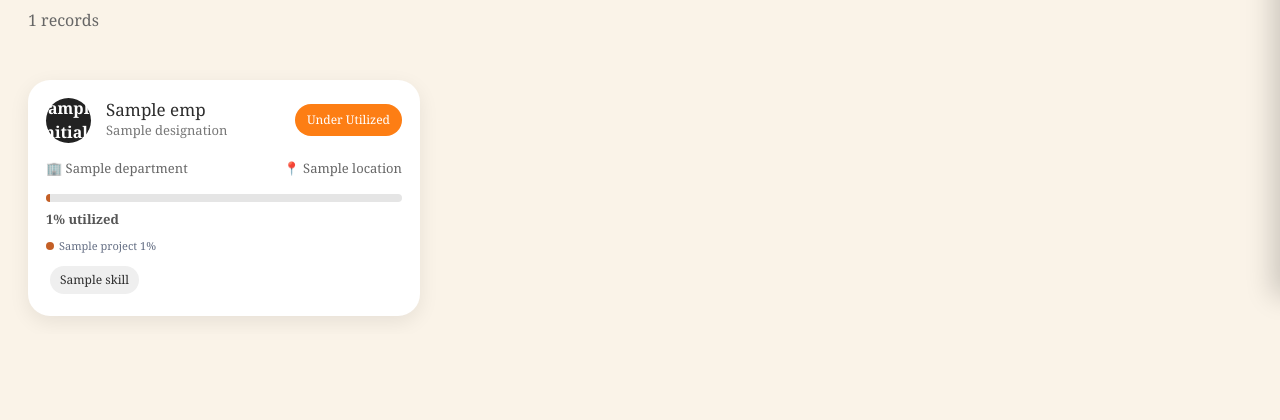
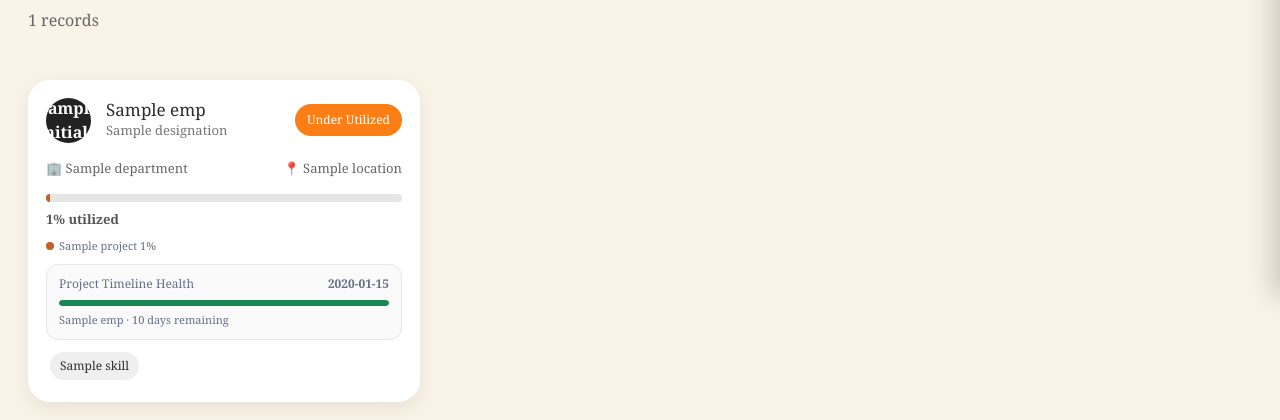
Before and after one commit to krishnaiah6/Employee360-Dashboard, a Flask app: template templates/dashboard.html in a window 1280 px wide. Shown: the part 504-924 px from the top of the page. Before the commit the page ends 822 px from the top, so only its background shows below. Run offline with Flask 3, Linux system fonts and the light colour scheme; the template is opened without the code that fills it: most values are stand-ins (such as "Sample title", 1, 10 or a date in 2020).

Commit message:
project timeline added

```diff
--- a/app.py
+++ b/app.py
@@ -26,12 +26,13 @@ def make_json_safe(rows):
     return safe_rows
 
 def get_connection():
+    """Use local MySQL by default and Railway variables when deployed."""
     return mysql.connector.connect(
-        host=os.environ.get("DB_HOST", "localhost"),
-        user=os.environ.get("DB_USER", "root"),
-        password=os.environ.get("DB_PASSWORD", "your_mysql_password"),
-        database=os.environ.get("DB_NAME", "your_database_name"),
-        port=int(os.environ.get("DB_PORT", 3306))
+        host="hayabusa.proxy.rlwy.net",
+        port="41674",
+        user="root",
+        password="qLFkWxwOkYwzENoveWwmicKqyRZIMXjk",
+        database="railway",
     )
 
 
@@ -147,27 +148,7 @@ def dashboard():
             h.ReportingManager,
 
             COALESCE(alloc.TotalAllocation, 0) AS AllocationPercentage,
-
-            GROUP_CONCAT(DISTINCT
-                CASE
-                    WHEN p.ProjectStatus = 'In Progress'
-                    THEN CONCAT(
-                        COALESCE(p.ProjectName, ''), '|',
-                        COALESCE(p.EmployeeRole, ''), '|',
-                        COALESCE(p.AllocationPercentage, 0), '|',
-                        COALESCE(p.BillableStatus, ''), '|',
-                        COALESCE(DATE_FORMAT(p.ProjectEndDate, '%Y-%m-%d'), ''), '|',
-                        COALESCE(DATEDIFF(p.ProjectEndDate, CURDATE()), 0), '|',
-                        CASE
-                            WHEN p.ProjectEndDate < CURDATE() THEN 'Completed'
-                            WHEN DATEDIFF(p.ProjectEndDate, CURDATE()) <= 15 THEN 'Ending Soon'
-                            WHEN DATEDIFF(p.ProjectEndDate, CURDATE()) <= 30 THEN 'Attention'
-                            ELSE 'Healthy'
-                        END
-                    )
-                END
-                SEPARATOR ';;'
-            ) AS ActiveProjects,
+            NULL AS ActiveProjects,
 
             GROUP_CONCAT(DISTINCT
                 CASE
@@ -292,36 +273,85 @@ def dashboard():
     cursor.execute(query, params)
     employees = cursor.fetchall()
 
+    # Load active projects separately so timeline data is never lost through
+    # GROUP_CONCAT truncation or duplicate rows from the other joins.
+    cursor.execute("""
+        SELECT
+            EmployeeID,
+            ProjectID,
+            ProjectName,
+            EmployeeRole,
+            AllocationPercentage,
+            BillableStatus,
+            DATE_FORMAT(ProjectStartDate, '%Y-%m-%d') AS ProjectStartDate,
+            DATE_FORMAT(ProjectEndDate, '%Y-%m-%d') AS ProjectEndDate,
+            CASE
+                WHEN ProjectEndDate IS NULL THEN NULL
+                ELSE DATEDIFF(ProjectEndDate, CURDATE())
+            END AS DaysRemaining,
+            CASE
+                WHEN ProjectEndDate IS NULL THEN 'Date Not Set'
+                WHEN ProjectEndDate < CURDATE() THEN 'Completed'
+                WHEN DATEDIFF(ProjectEndDate, CURDATE()) <= 15 THEN 'Closing Soon'
+                WHEN DATEDIFF(ProjectEndDate, CURDATE()) <= 30 THEN 'Approaching Completion'
+                ELSE 'On Track'
+            END AS ProjectHealth
+        FROM project_management
+        WHERE LOWER(TRIM(ProjectStatus)) = 'in progress'
+        ORDER BY
+            EmployeeID,
+            ProjectEndDate IS NULL,
+            ProjectEndDate,
+            ProjectName
+    """)
+    active_project_rows = cursor.fetchall()
+
+    active_projects_by_employee = {}
+
+    for project in active_project_rows:
+        employee_key = str(project["EmployeeID"])
+
+        allocation_value = project.get("AllocationPercentage") or 0
+        if isinstance(allocation_value, Decimal):
+            allocation_value = float(allocation_value)
+
+        days_remaining = project.get("DaysRemaining")
+        if days_remaining is not None:
+            days_remaining = int(days_remaining)
+
+        active_projects_by_employee.setdefault(employee_key, []).append({
+            "ProjectID": project.get("ProjectID") or "",
+            "ProjectName": project.get("ProjectName") or "Unnamed Project",
+            "EmployeeRole": project.get("EmployeeRole") or "N/A",
+            "AllocationPercentage": float(allocation_value),
+            "BillableStatus": project.get("BillableStatus") or "N/A",
+            "ProjectStartDate": project.get("ProjectStartDate") or "",
+            "ProjectEndDate": project.get("ProjectEndDate") or "",
+            "DaysRemaining": days_remaining,
+            "ProjectHealth": project.get("ProjectHealth") or "Date Not Set"
+        })
+
     filtered_employees = []
 
     for emp in employees:
         utilization = emp["AllocationPercentage"] or 0
 
-        active_projects = []
-
-        if emp.get("ActiveProjects"):
-            project_items = emp["ActiveProjects"].split(";;")
-
-            for item in project_items:
-                parts = item.split("|")
-
-                if len(parts) == 7:
-                    active_projects.append({
-                        "ProjectName": parts[0],
-                        "EmployeeRole": parts[1],
-                        "AllocationPercentage": int(float(parts[2])),
-                        "BillableStatus": parts[3],
-                        "ProjectEndDate": parts[4],
-                        "DaysRemaining": int(parts[5]),
-                        "ProjectHealth": parts[6]
-                    })
+        active_projects = active_projects_by_employee.get(
+            str(emp["EmployeeID"]),
+            []
+        )
 
         # Show the most urgent active project on the employee card.
         # The full project-wise timeline health is shown in the side panel.
         if active_projects:
             nearest_project = min(
                 active_projects,
-                key=lambda project: project.get("DaysRemaining", 999999)
+                key=lambda project: (
+                    project.get("DaysRemaining") is None,
+                    project.get("DaysRemaining")
+                    if project.get("DaysRemaining") is not None
+                    else 999999
+                )
             )
             emp["TimelineHealth"] = nearest_project["ProjectHealth"]
             emp["NearestProjectName"] = nearest_project["ProjectName"]
--- a/templates/dashboard.html
+++ b/templates/dashboard.html
@@ -7,6 +7,17 @@
     <link rel="stylesheet" href="{{ url_for('static', filename='style.css') }}">
 </head>
 <body>
+
+
+<div id="dashboardData"
+     hidden
+     data-skill-categories='{{ skill_categories | tojson | e }}'
+     data-employee-drill='{{ employee_drill_data | tojson | e }}'
+     data-dept-util='{{ dept_util_data | tojson | e }}'
+     data-utilization-drill='{{ utilization_drill_data | tojson | e }}'
+     data-bench-drill='{{ bench_drill_data | tojson | e }}'
+     data-bench-buckets='{{ bench_bucket_data | tojson | e }}'>
+</div>
 
 <div class="container-fluid dashboard-wrapper">
 
@@ -124,6 +135,10 @@
              data-manager="{{ emp.ReportingManager }}"
              data-utilization="{{ emp.AllocationPercentage }}"
              data-active-projects='{{ emp.ActiveProjectList | tojson | e }}'
+             data-timeline-health="{{ emp.TimelineHealth }}"
+             data-nearest-project="{{ emp.NearestProjectName }}"
+             data-nearest-end-date="{{ emp.NearestProjectEndDate }}"
+             data-nearest-days="{{ emp.NearestProjectDaysRemaining if emp.NearestProjectDaysRemaining is not none else '' }}"
              data-project=""
              data-role="{{ emp.EmployeeRole }}"
              data-projectstatus="{{ emp.ProjectStatus }}"
@@ -167,7 +182,8 @@
                     {% if emp.ActiveProjectList %}
                         {% for project in emp.ActiveProjectList %}
                             <div class="allocation-segment project-color-{{ loop.index0 % 6 + 1 }}"
-                                 style="width: {% if emp.AllocationPercentage > 100 %}{{ (project.AllocationPercentage / emp.AllocationPercentage) * 100 }}{% else %}{{ project.AllocationPercentage }}{% endif %}%"
+                                 data-project-allocation="{{ project.AllocationPercentage }}"
+                                 data-total-allocation="{{ emp.AllocationPercentage }}"
                                  title="{{ project.ProjectName }} - {{ project.AllocationPercentage }}%">
                             </div>
                         {% endfor %}
@@ -186,6 +202,24 @@
                         {{ project.ProjectName }} {{ project.AllocationPercentage }}%
                     </span>
                     {% endfor %}
+                </div>
+
+                <div class="timeline-health-card health-{{ emp.TimelineHealth|lower|replace(' ', '-') }}">
+                    <div class="timeline-health-card-top">
+                        <span>Project Timeline Health</span>
+                        <strong>{{ emp.TimelineHealth }}</strong>
+                    </div>
+                    <div class="timeline-health-strip"></div>
+                    <small>
+                        {{ emp.NearestProjectName }} ·
+                        {% if emp.NearestProjectDaysRemaining == 0 %}
+                            ends today
+                        {% elif emp.NearestProjectDaysRemaining == 1 %}
+                            1 day remaining
+                        {% else %}
+                            {{ emp.NearestProjectDaysRemaining }} days remaining
+                        {% endif %}
+                    </small>
                 </div>
                 {% endif %}
 
@@ -237,12 +271,37 @@ let selectedStatus = "All";
 let selectedDepartment = "All";
 let selectedCategory = "All";
 
-const skillCategories = {{ skill_categories | tojson }};
-const employeeDrillData = {{ employee_drill_data | tojson }};
-const deptUtilData = {{ dept_util_data | tojson }};
-const utilizationDrillData = {{ utilization_drill_data | tojson }};
-const benchDrillData = {{ bench_drill_data | tojson }};
-const benchBucketData = {{ bench_bucket_data | tojson }};
+const dashboardData = document.getElementById("dashboardData");
+
+function parseDashboardData(attributeName, fallbackValue) {
+    try {
+        return JSON.parse(dashboardData.getAttribute(attributeName) || fallbackValue);
+    } catch (error) {
+        console.error(`Unable to parse ${attributeName}:`, error);
+        return JSON.parse(fallbackValue);
+    }
+}
+
+const skillCategories = parseDashboardData("data-skill-categories", "{}");
+const employeeDrillData = parseDashboardData("data-employee-drill", "[]");
+const deptUtilData = parseDashboardData("data-dept-util", "[]");
+const utilizationDrillData = parseDashboardData("data-utilization-drill", "[]");
+const benchDrillData = parseDashboardData("data-bench-drill", "[]");
+const benchBucketData = parseDashboardData("data-bench-buckets", "{}");
+
+function initializeAllocationBars() {
+    document.querySelectorAll(".card-stacked-allocation-bar .allocation-segment").forEach(segment => {
+        const projectAllocation = Number(segment.dataset.projectAllocation || 0);
+        const totalAllocation = Number(segment.dataset.totalAllocation || 0);
+        const width = totalAllocation > 100 && totalAllocation > 0
+            ? (projectAllocation / totalAllocation) * 100
+            : projectAllocation;
+
+        segment.style.width = `${Math.max(0, Math.min(width, 100))}%`;
+    });
+}
+
+document.addEventListener("DOMContentLoaded", initializeAllocationBars);
 
 function showCategorySkills(categoryName, button) {
     selectedCategory = categoryName;
@@ -472,16 +531,36 @@ function openEmployeePanel(card) {
                 </div>
             `;
 
+            const daysRemaining = Number(project.DaysRemaining || 0);
+            let remainingText = `${daysRemaining} days remaining`;
+
+            if (daysRemaining === 0) {
+                remainingText = "Ends today";
+            } else if (daysRemaining === 1) {
+                remainingText = "1 day remaining";
+            }
+
+            const healthClass = String(project.ProjectHealth || "Healthy")
+                .toLowerCase()
+                .replaceAll(" ", "-");
+
             allocationDetailsHTML += `
-                <div class="allocation-project-row">
+                <div class="allocation-project-row allocation-project-health-row">
                     <div class="allocation-project-left">
                         <span class="project-dot ${colorClass}"></span>
                         <div>
                             <p class="allocation-project-name">${project.ProjectName || "Unnamed Project"}</p>
                             <p class="allocation-project-role">${project.EmployeeRole || "N/A"}</p>
+                            <p class="allocation-project-date">Ends: ${project.ProjectEndDate || "N/A"} · ${remainingText}</p>
+                            <div class="project-health-line health-${healthClass}">
+                                <div class="project-health-fill"></div>
+                            </div>
                         </div>
                     </div>
-                    <strong>${projectAllocation}%</strong>
+                    <div class="project-health-side">
+                        <strong>${projectAllocation}%</strong>
+                        <span class="project-health-badge health-${healthClass}">${project.ProjectHealth || "Healthy"}</span>
+                    </div>
                 </div>
             `;
         });
```
Also changed, not shown: static/style.css (+46 -0 lines).
